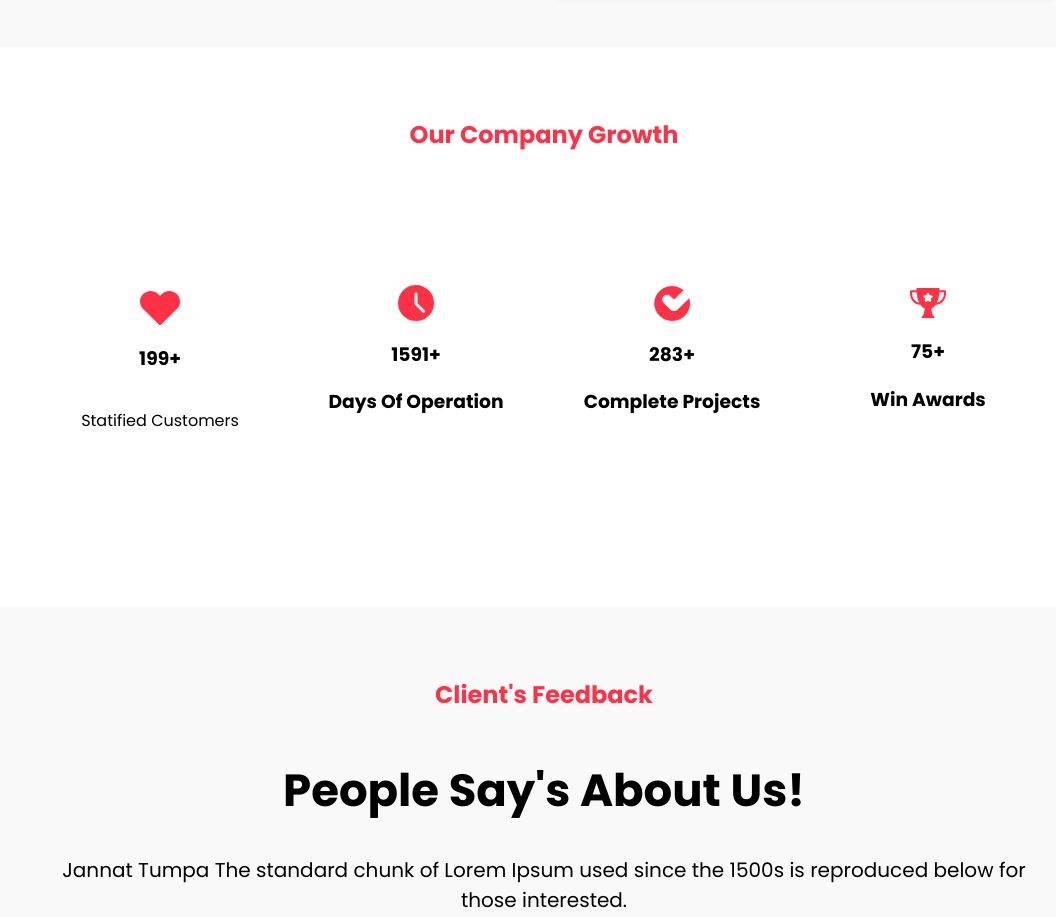
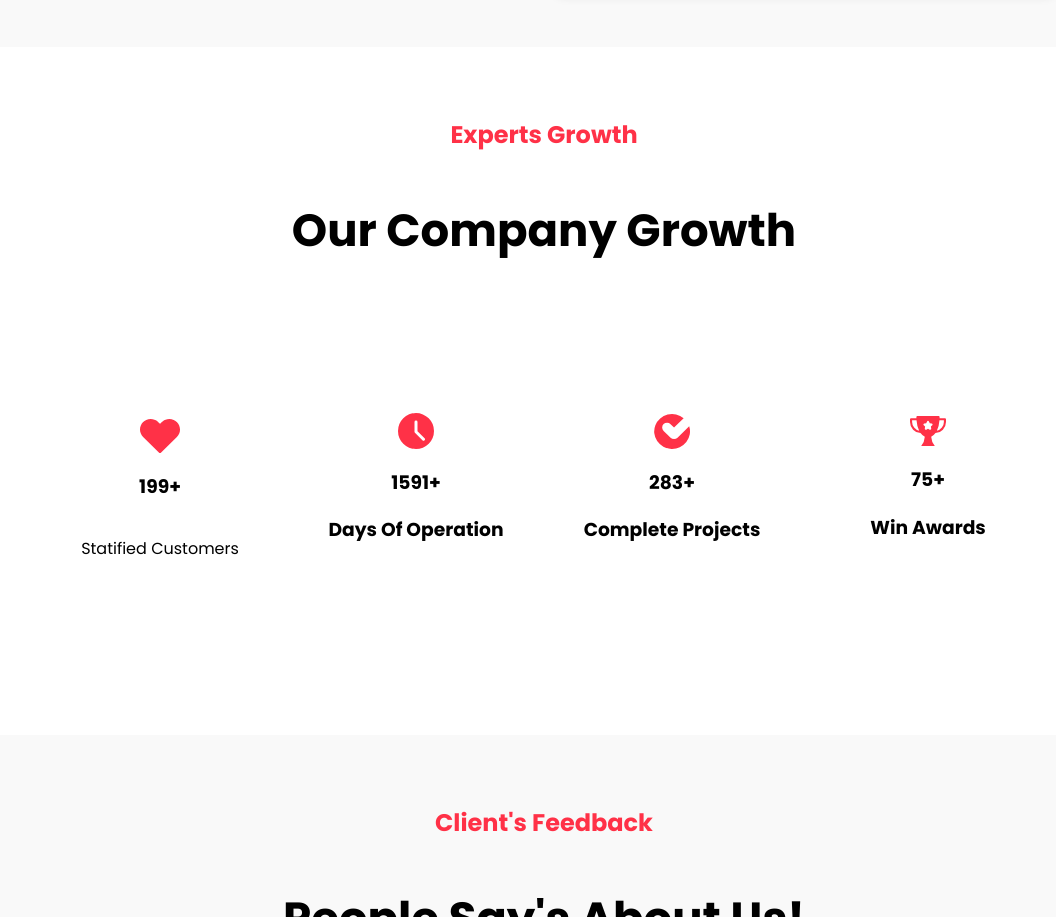
Before and after one commit to Aditya-Singh-5014/fyle-assignment, a plain HTML site: page index.html in a window 1280 px wide. Shown: the part 2777-3694 px from the top of the page, without its empty margins (96-1152 px from the left). Drawn offline with Linux system fonts and the light colour scheme.

Commit message:
completed code

```diff
--- a/index.html
+++ b/index.html
@@ -115,7 +115,8 @@
 
     <section class="company-growth fade-in">
         <div class="container">
-            <h2>Our Company Growth</h2>
+            <h2>Experts Growth</h2>
+            <h3 class="about">Our Company Growth</h3>
             <div class="growth-stats">
                 <div class="stat-item">
                     <img src="./images/heart (2).svg" alt="">
--- a/styles.css
+++ b/styles.css
@@ -324,6 +324,10 @@ header.hero .hero-image img {
   font-size: 24px;
   color: var(--primary-color);
   margin-bottom: 10px;
+}
+
+.company-growth .about {
+  font-size: 45px;
 }
 
 .testimonials {
```
